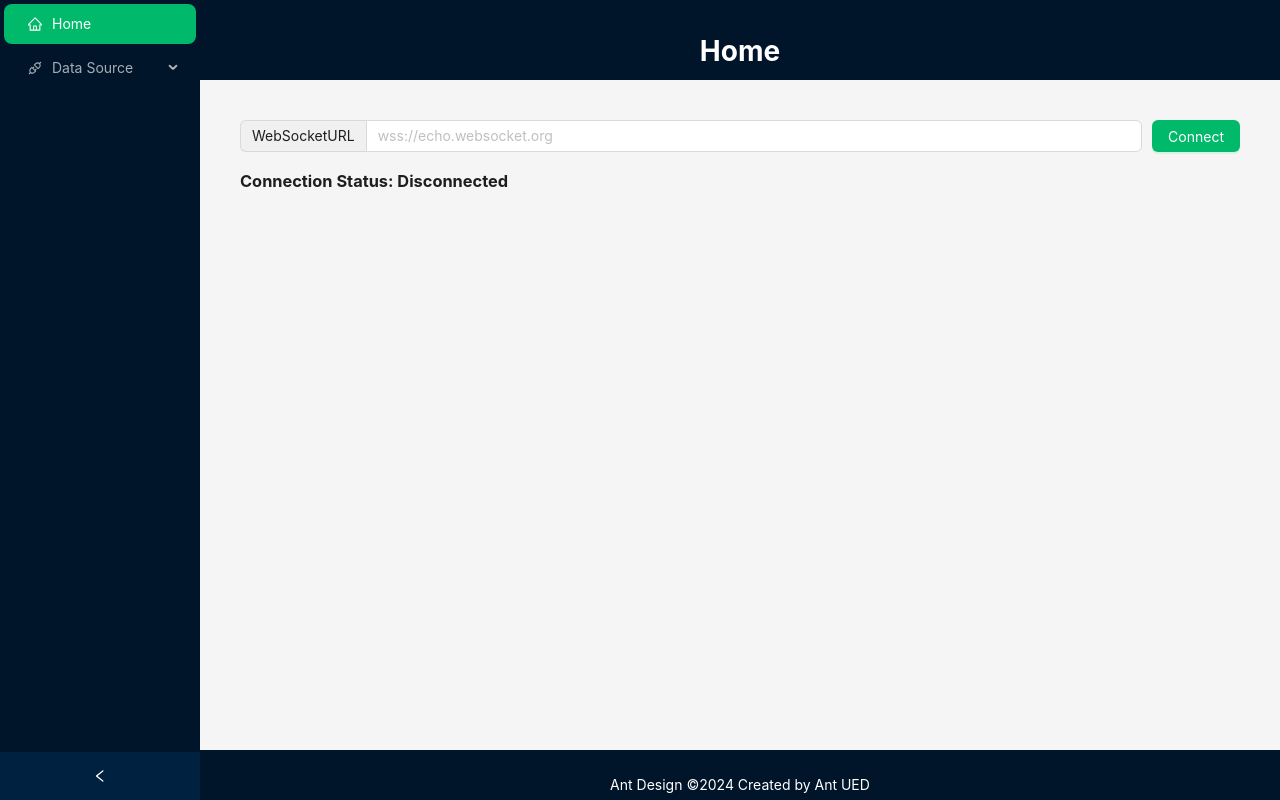
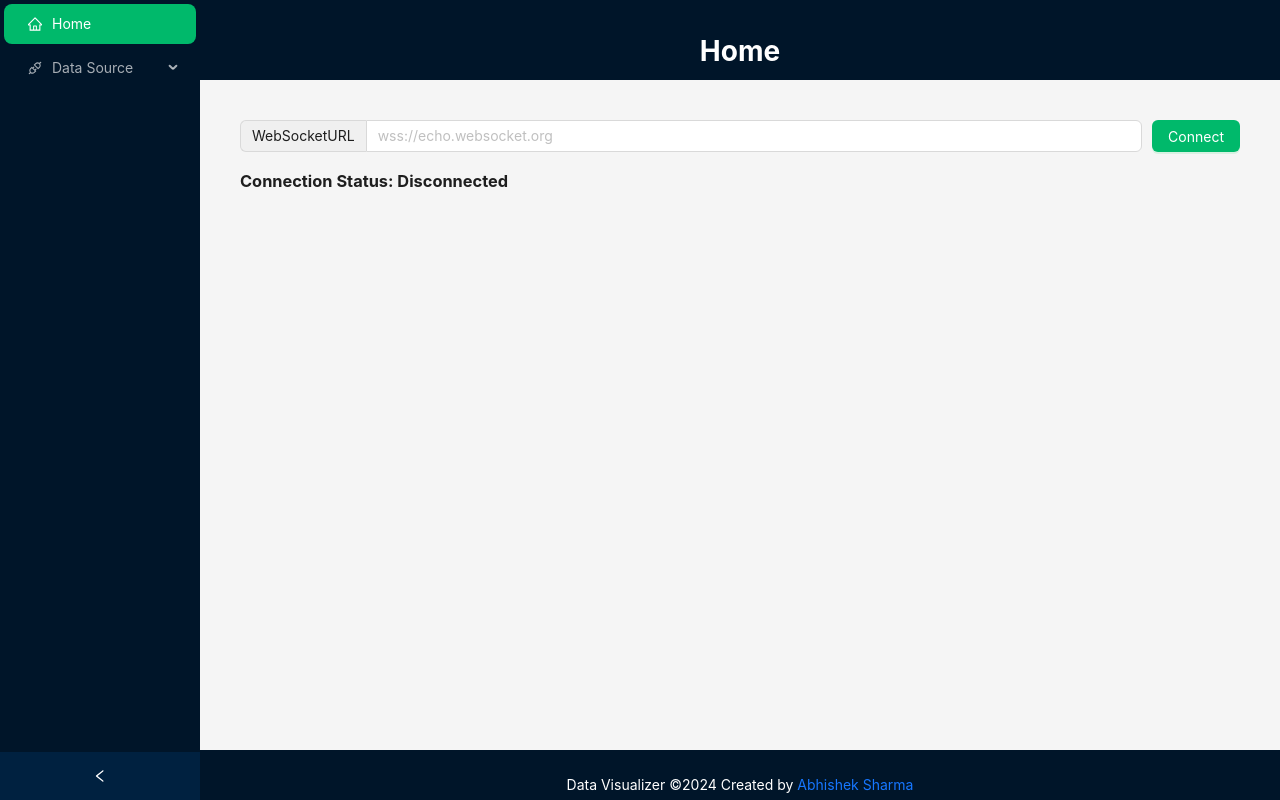
Before and after one commit to abhisheksharma1310/data-visualizer, a React (Create React App) app in the folder client/: page /webSocket-data in a window 1280 px wide. Built offline with nearby package versions, Linux system fonts and the light colour scheme.

Commit message:
fixed home url issue

```diff
--- a/client/package.json
+++ b/client/package.json
@@ -2,7 +2,7 @@
   "name": "client",
   "version": "0.1.0",
   "private": true,
-  "homepage": "https://abhisheksharma1310.github.io/data-visualizer",
+  "homepage": "https://abhisheksharma1310.github.io/data-visualizer/",
   "dependencies": {
     "@reduxjs/toolkit": "^2.2.7",
     "@testing-library/jest-dom": "^5.17.0",
--- a/client/src/App.js
+++ b/client/src/App.js
@@ -27,7 +27,8 @@ export default function App() {
         >
           <MainLayout>
             <Routes>
-              <Route path="/" element={<Home />} />
+              <Route path="*" element={<Home />} />
+              <Route path="/home" element={<Home />} />
               <Route path="/serial-data" element={<SerialDataWraper />} />
               <Route path="/http-data" element={<HttpData />} />
               <Route path="/mqtt-data" element={<MqttData />} />
--- a/client/src/components/layout/main-layout.jsx
+++ b/client/src/components/layout/main-layout.jsx
@@ -16,7 +16,7 @@ const { Header, Content, Footer, Sider } = Layout;
 const menuItems = [
   {
     key: "0",
-    path: "/",
+    path: "/home",
     label: "Home",
     icon: <HomeOutlined />,
   },
@@ -149,7 +149,14 @@ const MainLayout = ({ children }) => {
             ...primaryStyle,
           }}
         >
-          Ant Design ©{new Date().getFullYear()} Created by Ant UED
+          Data Visualizer ©{new Date().getFullYear()} Created by{" "}
+          <a
+            href="https://abhisheksharma1310.github.io"
+            target="_blank"
+            rel="noreferrer"
+          >
+            Abhishek Sharma
+          </a>
         </Footer>
       </Layout>
     </Layout>
--- a/client/src/features/httpData/httpDataSlice.js
+++ b/client/src/features/httpData/httpDataSlice.js
@@ -1,7 +1,7 @@
 import { createSlice } from "@reduxjs/toolkit";
 
 const initialState = {
-  baseUrl: "http://localhost:5000/serial/",
+  baseUrl: "http://localhost:5000/serial/data",
 };
 
 const httpDataSlice = createSlice({
```
